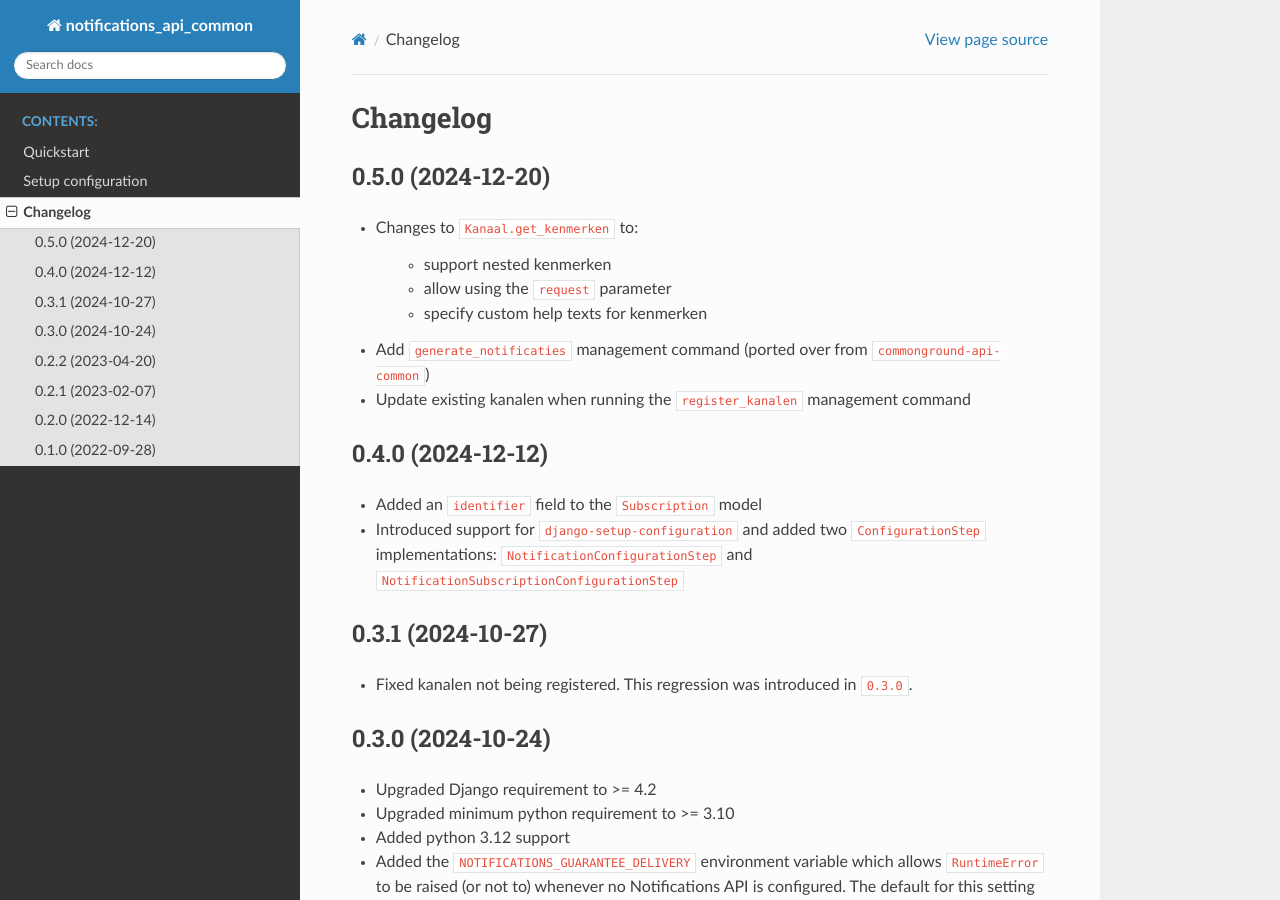
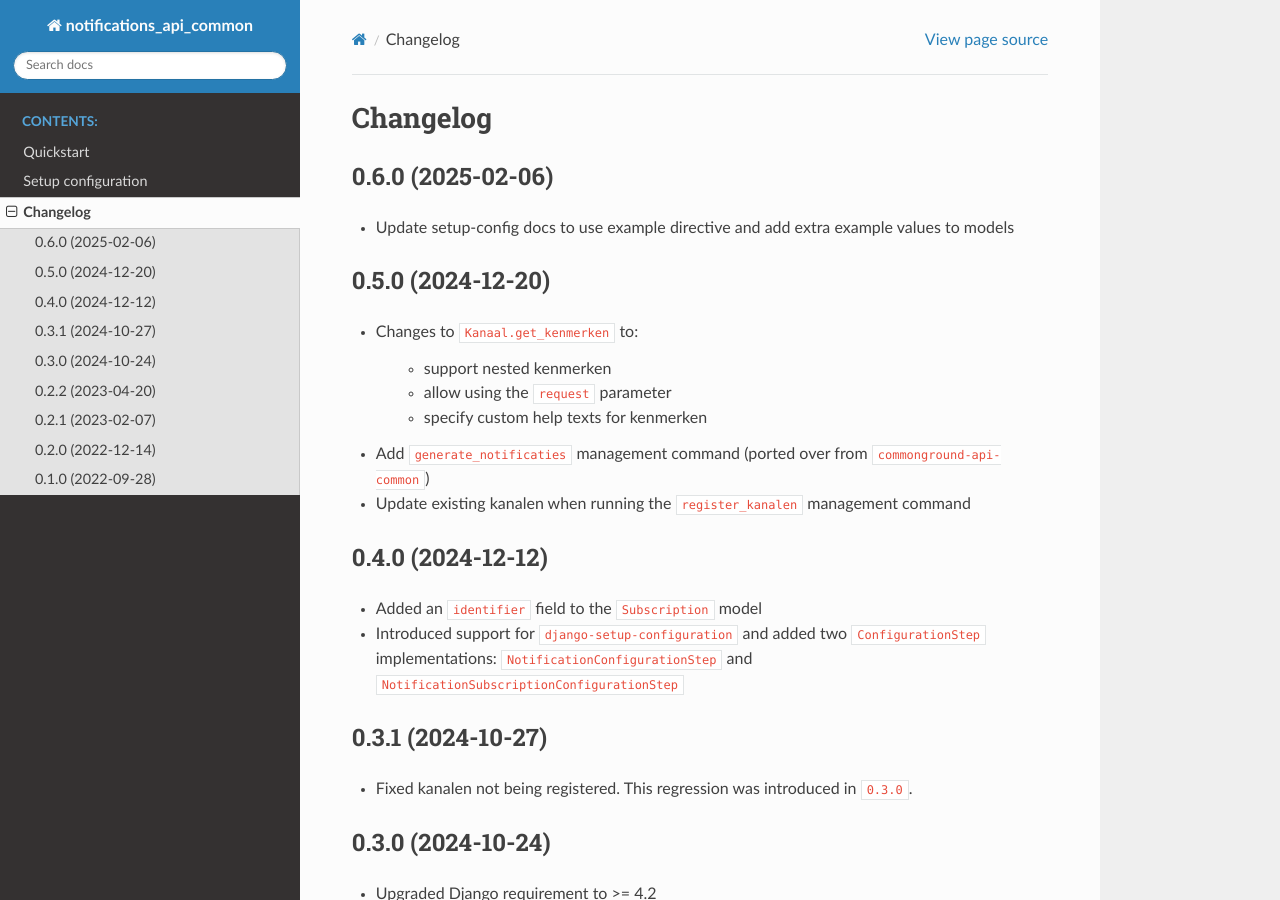
Before and after one commit to maykinmedia/notifications-api-common, a Sphinx documentation site: the page built from docs/changelog.rst, in a window 1280 px wide and 900 px high. Built offline with Sphinx 7.4.7 and the Read the Docs theme 3.1.0, drawn with Linux system fonts in a browser that asks for light colours.

Commit message:
:bookmark: Release version 0.6.0

```diff
--- a/CHANGELOG.rst
+++ b/CHANGELOG.rst
@@ -1,6 +1,11 @@
 =========
 Changelog
 =========
+
+0.6.0 (2025-02-06)
+------------------
+
+* Update setup-config docs to use example directive and add extra example values to models
 
 0.5.0 (2024-12-20)
 ------------------
--- a/README.rst
+++ b/README.rst
@@ -1,7 +1,7 @@
 notifications-api-common
 ========================
 
-:Version: 0.5.0
+:Version: 0.6.0
 :Source: https://github.com/maykinmedia/notifications-api-common
 :Keywords: notifications, REST, API, Common Ground, ZGW
 :PythonVersion: 3.10
--- a/docs/conf.py
+++ b/docs/conf.py
@@ -29,7 +29,7 @@ copyright = "2022, Maykin Media"
 author = "Maykin Media"
 
 # The full version, including alpha/beta/rc tags
-release = "0.5.0"
+release = "0.6.0"
 
 
 # -- General configuration ---------------------------------------------------
--- a/setup.cfg
+++ b/setup.cfg
@@ -2,7 +2,7 @@
 # see http://setuptools.readthedocs.io/en/latest/setuptools.html#configuring-setup-using-setup-cfg-files
 [metadata]
 name = notifications-api-common
-version = 0.5.0
+version = 0.6.0
 description = Re-usable integration layer for the Common Ground Notifications API specification.
 long_description = file: README.rst
 url = https://github.com/maykinmedia/notifications-api-common
```
Also changed, not shown: .bumpversion.cfg, 2 other files.
